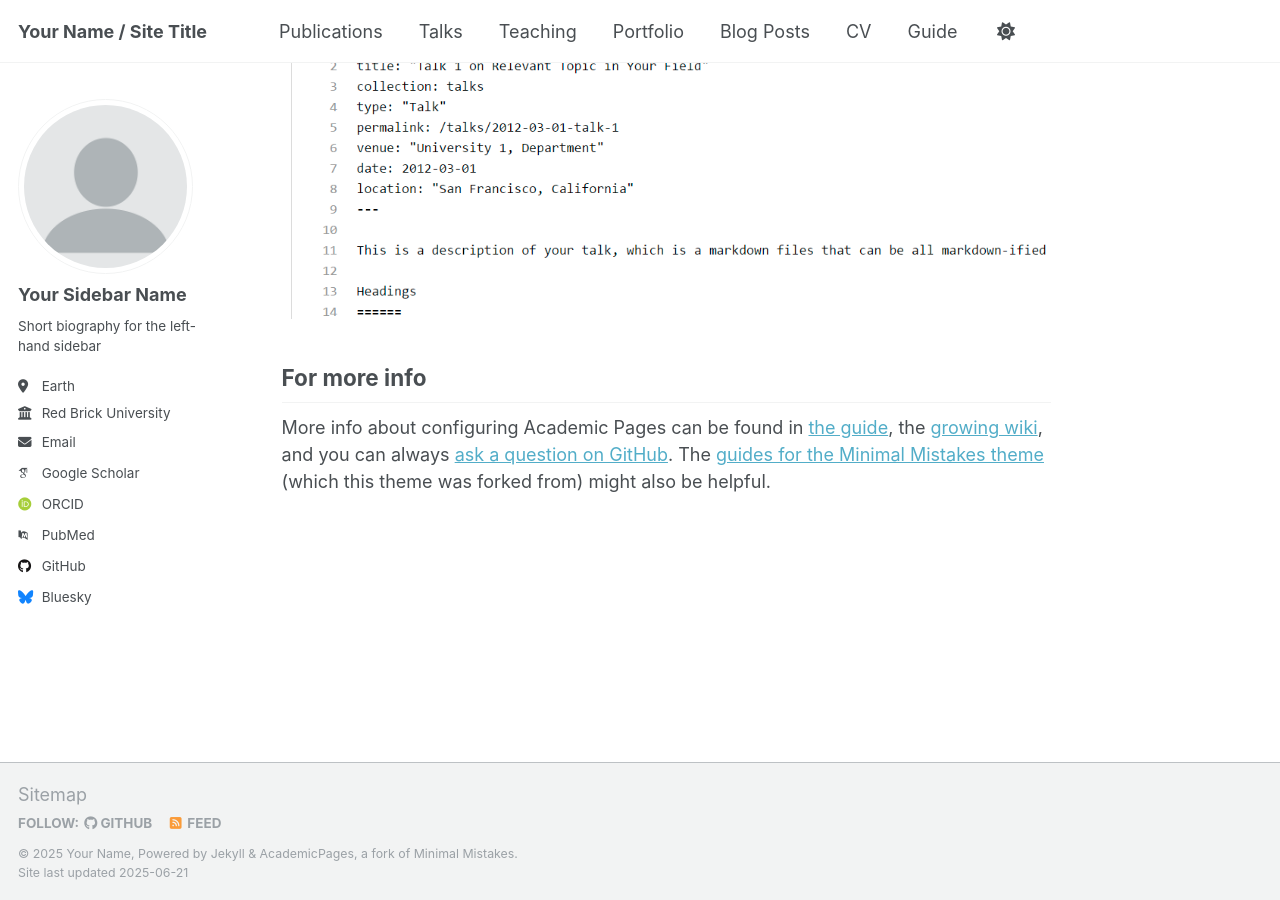
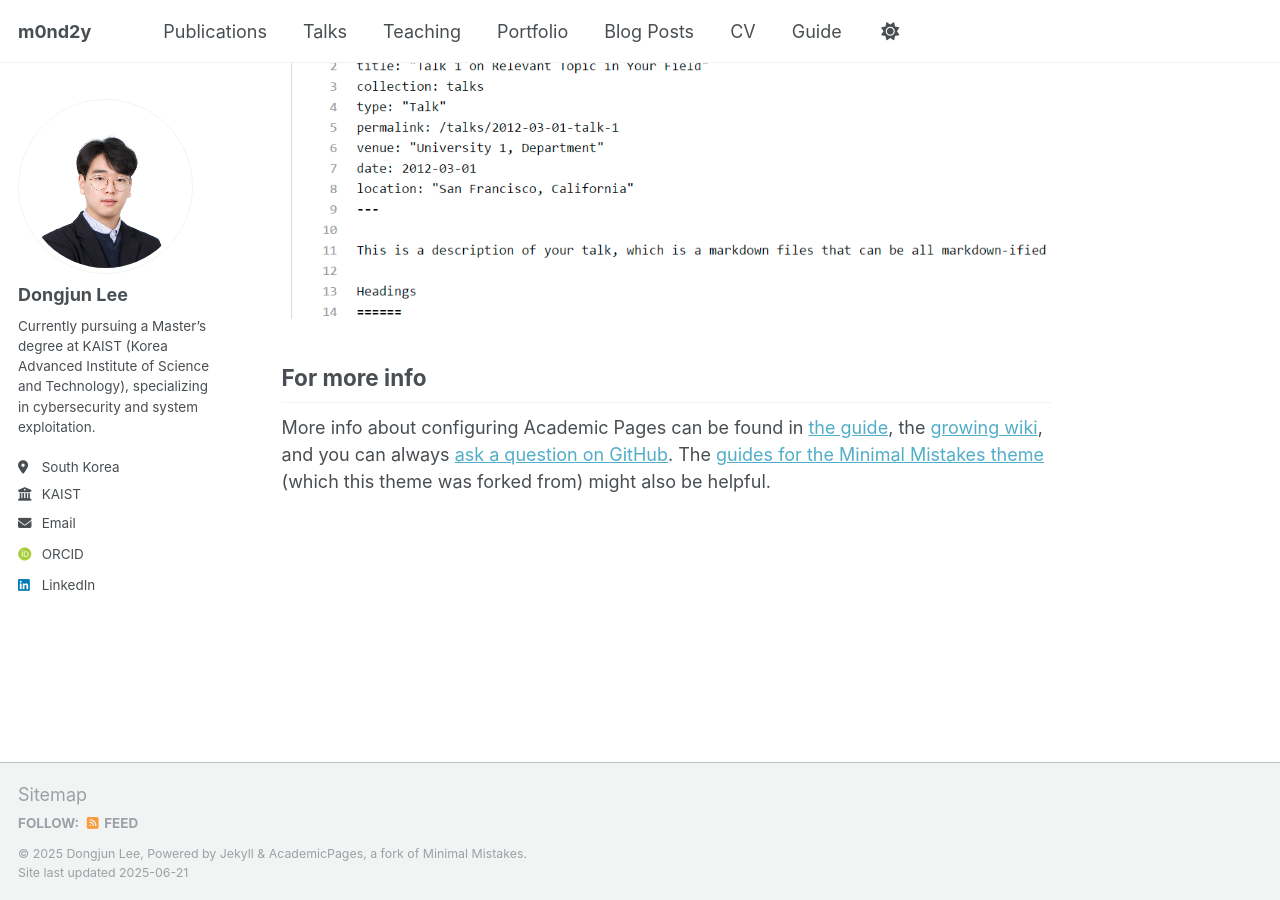
Before and after one commit to m0nd2y/pwnable.co.kr, a Jekyll site: the page built from _pages/about.md, in a window 1280 px wide and 900 px high, scrolled down 2636 px. Built offline with Jekyll 4.4.1, drawn with Linux system fonts in a browser that asks for light colours; some web fonts are replaced.

Commit message:
[update] init

```diff
--- a/_config.yml
+++ b/_config.yml
@@ -9,13 +9,13 @@
 # Basic Site Settings
 locale                   : "en-US"
 site_theme               : "default"
-title                    : "Your Name / Site Title"
+title                    : "m0nd2y"
 title_separator          : "-"
-name                     : &name "Your Name"
+name                     : &name "Dongjun Lee"
 description              : &description "personal description"
 url                      : https://academicpages.github.io # the base hostname & protocol for your site e.g. "https://[your GitHub username].github.io" or if you already have some other page hosted on Github then use "https://[your GitHub username].github.io/[Your Repo Name]"
 baseurl                  : "" # the subpath of your site, e.g. "/blog"
-repository               : "academicpages/academicpages.github.io"
+repository               : "m0nd2y/pwnable.co.kr"
 
 # Site Author - The following control what appear as part of the author content on the side bar.
 #               If a field is blank the icon and link will not appear, otherwise it will be shown.
@@ -23,22 +23,22 @@ repository               : "academicpages/academicpages.github.io"
 author:
   # Biographic information
   avatar           : "profile.png"
-  name             : "Your Sidebar Name"
+  name             : "Dongjun Lee"
   pronouns         : # example: "she/her"
-  bio              : "Short biography for the left-hand sidebar"
-  location         : "Earth"
-  employer         : "Red Brick University"
-  uri              : # URL
-  email            : "none@example.org"
+  bio              : "Currently pursuing a Master’s degree at KAIST (Korea Advanced Institute of Science and Technology), specializing in cybersecurity and system exploitation."
+  location         : "South Korea"
+  employer         : "KAIST"
+  uri              : # "https://pwnable.co.kr"
+  email            : "ldj6192@kaist.ac.kr"
 
   # Academic websites
   academia         : # URL
   arxiv            : # URL - Update with the correct link to your profile
-  googlescholar    : "https://scholar.google.com/citations?user=PS_CX0AAAAAJ"
+  googlescholar    : #
   impactstory      : # URL
-  orcid            : "http://orcid.org/yourorcidurl"
+  orcid            : "http://orcid.org/0009-0000-0787-7487"
   semantic         : # URL
-  pubmed           : "https://www.ncbi.nlm.nih.gov/pubmed/?term=john+snow"
+  pubmed           : #"https://www.ncbi.nlm.nih.gov/pubmed/?term=john+snow"
   researchgate     : # URL
   scopus           : # URL
 
@@ -46,21 +46,21 @@ author:
   bitbucket        : # Username - Update with your username on the site
   codepen          : # Username
   dribbble         : # Username
-  github           : "academicpages"
+  github           : # "m0nd2y"
   kaggle           : # Username
   stackoverflow    : # User number or user number and name (i.e., use "1" or "1/jeff-atwood")
 
   # Social media
-  bluesky          : "bsky.app" # Replace this with you Bluesky username
+  bluesky          : #"bsky.app" # Replace this with you Bluesky username
   facebook         : # Username
   flickr           : # Username
   foursquare       : # Username
   goodreads        : # Username
   google_plus      : # Username
   keybase          : # Username
-  instagram        : # Username
+  instagram        : #"m0nd2y"
   lastfm           : # Username
-  linkedin         : # Username
+  linkedin         : "dongjun-lee-a1505b1b1"
   mastodon         : # URL
   medium           : # URL
   pinterest        : # Username
```
Also changed, not shown: images/profile.png, 1 other file.
